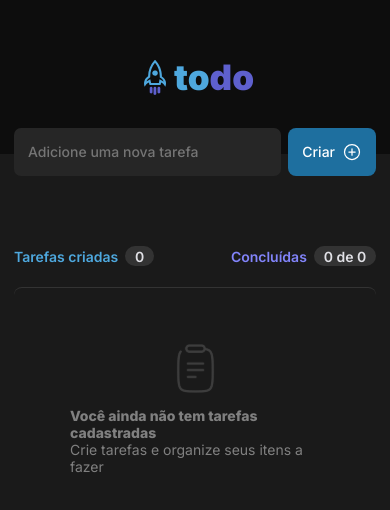
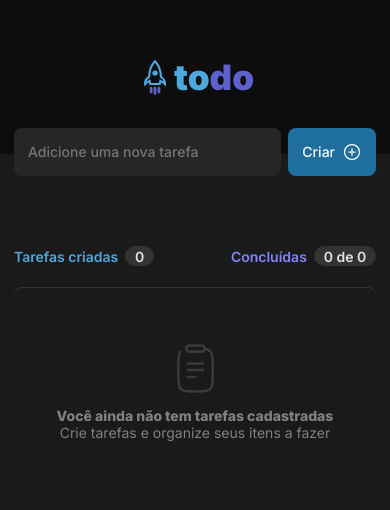
Before and after one commit to LuizGVValentin1999/to-doList, a React (Vite) app: page / in a window 390 px wide. Shown: the top 510 px of the page. Built offline with nearby package versions, Linux system fonts and the light colour scheme.

Commit message:
bug no mobile

```diff
--- a/src/components/TaskList.module.css
+++ b/src/components/TaskList.module.css
@@ -105,7 +105,7 @@
   border-top: 1px solid var(--gray-400);
   border-radius: 8px;
   margin-top: 1.5rem;
-  padding: 4rem;
+  padding-top: 4rem;
 }
 
 .noTasksContaine .textNotTask {
```
